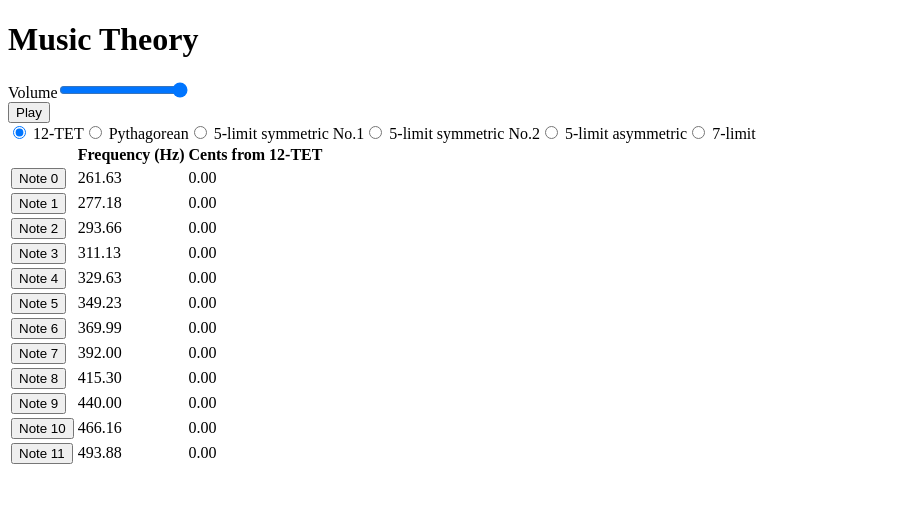
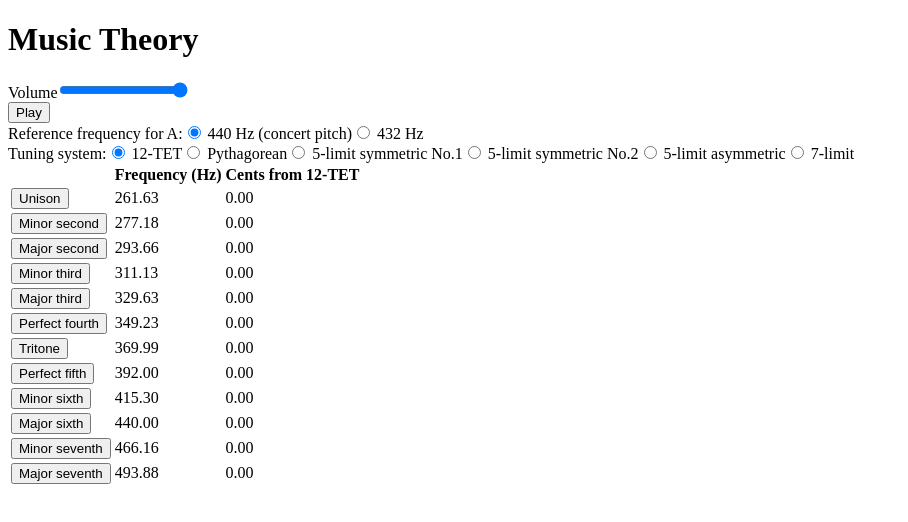
Before and after one commit to dszakallas/music-theory, a React (Create React App) app: page / in a window 1280 px wide. Shown: the top 522 px of the page, without its empty margins (0-908 px from the left). Built offline with nearby package versions, Linux system fonts and the light colour scheme.

Commit message:
add reference frequency chooser

```diff
--- a/src/audio.ts
+++ b/src/audio.ts
@@ -1,6 +1,6 @@
 import { range, array, map } from './iter';
 import { Clock } from './clock';
-import { pitchToFreqFromScale, eqTemperedToneToFreqScale, standardC } from './tuning';
+import { scales, pitchToFreq } from './tuning';
 
 export const createMaster = (ctx: AudioContext) => {
   const compr = ctx.createDynamicsCompressor();
@@ -45,7 +45,7 @@ export type AttackReleaseCurve = {
 
 const timeToSteal = 0.01;
 
-const defaultPitchToFreq = (pitch) => pitchToFreqFromScale(pitch, eqTemperedToneToFreqScale(standardC));
+const defaultPitchToFreq = pitchToFreq(scales['12tet']);
 
 export const createAttackReleaseOscillator = (arc: AttackReleaseCurve, ctx: AudioContext) => {
   const {attackDt, releaseDt, peakVol} = arc;
--- a/src/index.tsx
+++ b/src/index.tsx
@@ -4,7 +4,7 @@ import React from 'react';
 import {array, range, map} from './iter';
 
 import { createMaster, createAttackReleaseOscillator, createPoly, createSequencer } from './audio';
-import { primeToneToFreqScale, eqTemperedToneToFreqScale, diffInCents, numSemitones, standardC, pitchToFreqFromScale } from './tuning';
+import { diffInCents, numSemitones, scales, pitchToFreq, toneNames, eqTemperedTone } from './tuning';
 
 import type { Sequencer, Track } from './audio';
 
@@ -44,21 +44,20 @@ const volumeToSliderValue = v => {
 
 master.gain.value = initialVol;
 
-const baseTone = standardC;
-
-const tetTable = eqTemperedToneToFreqScale(baseTone);
-
-const tetCents = tetTable.map(e => diffInCents(e, baseTone));
-
 type Tuning = {name: string, description: string, tones: Array<number>};
 
 const tunings: Array<Tuning> = [
-  {name: '12-TET', description: '', tones: tetTable},
-  {name: 'Pythagorean', description: '', tones: primeToneToFreqScale(baseTone, 'pythagorean') },
-  {name: '5-limit symmetric No.1', description: '', tones: primeToneToFreqScale(baseTone, '5ls1')},
-  {name: '5-limit symmetric No.2', description: '', tones: primeToneToFreqScale(baseTone, '5ls2')},
-  {name: '5-limit asymmetric', description: '', tones: primeToneToFreqScale(baseTone, '5la')},
-  {name: '7-limit', description: '', tones: primeToneToFreqScale(baseTone, '7l')}
+  {name: '12-TET', description: '', tones: scales['12tet'] },
+  {name: 'Pythagorean', description: '', tones: scales['pythagorean'] },
+  {name: '5-limit symmetric No.1', description: '', tones: scales['5ls1']},
+  {name: '5-limit symmetric No.2', description: '', tones: scales['5ls2']},
+  {name: '5-limit asymmetric', description: '', tones: scales['5la']},
+  {name: '7-limit', description: '', tones: scales['7l']}
+];
+
+const refFreqs = [
+  {name: '440 Hz (concert pitch)', freq: eqTemperedTone(3) * (440 / 4)},
+  {name: '432 Hz', freq: eqTemperedTone(3) * (432 / 4)}
 ];
 
 const midiC = 48;
@@ -99,29 +98,29 @@ const greenSleeves: Track = {
   ]
 };
 
-const pitchToFreq = (i) => (pitch) => pitchToFreqFromScale(pitch, tunings[i].tones);
-
 class InstrumentDoc extends React.Component {
-  state: { tuning: number, playing: boolean };
+  state: { tuning: number, refFreq: number, playing: boolean };
   props: Record<string, never>;
   sequencer: Sequencer;
 
   constructor(props) {
     super(props);
-    this.state = {tuning: 0, playing: false};
+    this.state = {tuning: 0, refFreq: 0, playing: false};
     this.sequencer = createSequencer(poly, 120, greenSleeves, audioContext);
   }
 
   changeTuning(e) {
     const tuning = parseInt(e.currentTarget.value);
-    this.setState(() => {
-      this.sequencer.setPitchToFreq(pitchToFreq(tuning));
-      return {tuning};
-    });
+    this.setState({tuning});
   }
 
-  play(e) {
-    this.setState((state: {playing: boolean}, props) => {
+  changeRefFreq(e) {
+    const refFreq = parseInt(e.currentTarget.value);
+    this.setState({refFreq});
+  }
+
+  play() {
+    this.setState((state: {playing: boolean}) => {
       if (state.playing)
         this.sequencer.stop();
       else
@@ -131,18 +130,34 @@ class InstrumentDoc extends React.Component {
   }
 
   render() {
-    const i = this.state.tuning;
+    const [tuning, refFreq] = [this.state.tuning, this.state.refFreq];
+    const tones = pitchToFreq(tunings[tuning].tones, refFreqs[refFreq].freq);
+
+    this.sequencer.setPitchToFreq(tones);
+
+    const etTones = pitchToFreq(tunings[0].tones, refFreqs[refFreq].freq);
     const startOctave = 5;
     const startPitch = startOctave * numSemitones;
     return <div>
       <div>
         <button onClick={this.play.bind(this)} aria-pressed={this.state.playing}>Play</button>
       </div>
-      {tunings.map((e, j) => (
-        <React.Fragment key={j}>
-          <input type="radio" name="tuning" value={j} checked={i==j} onChange={this.changeTuning.bind(this)}></input> {e.name}
-        </React.Fragment>
-      ))}
+      <div>
+        Reference frequency for A:
+        {refFreqs.map((e, j) => (
+          <React.Fragment key={j}>
+            <input type="radio" name="ref-freq" value={j} checked={refFreq==j} onChange={this.changeRefFreq.bind(this)}></input> {e.name}
+          </React.Fragment>
+        ))}
+      </div>
+      <div>
+        Tuning system:
+        {tunings.map((e, j) => (
+          <React.Fragment key={j}>
+            <input type="radio" name="tuning" value={j} checked={tuning==j} onChange={this.changeTuning.bind(this)}></input> {e.name}
+          </React.Fragment>
+        ))}
+      </div>
       <table>
         <thead>
           <tr>
@@ -157,10 +172,10 @@ class InstrumentDoc extends React.Component {
               <td><button key={j} id={`note-${j}`} role="switch" aria-checked="false" onClick={() => poly.attack(
                 {pitch: j + startPitch, velocity: 127},
                 undefined,
-                pitchToFreq(i)
-              )}>Note {j}</button></td>
-              <td>{pitchToFreq(i)(j + startPitch).toFixed(2)}</td>
-              <td>{(diffInCents(tunings[i].tones[j], baseTone) - tetCents[j]).toFixed(2)}</td>
+                tones
+              )}>{toneNames[j]}</button></td>
+              <td>{tones(j + startPitch).toFixed(2)}</td>
+              <td>{diffInCents(tones(j + startPitch), etTones(j+startPitch)).toFixed(2)}</td>
             </tr>
           ), range(numSemitones)))}
         </tbody>
--- a/src/iter.ts
+++ b/src/iter.ts
@@ -37,4 +37,12 @@ export const zip = function*(its) {
 
 export const array = it => [...it];
 
+export const dict = it => {
+  const res = new Map();
+  for (const [k, v] of it) {
+    res[k] = v;
+  }
+  return res;
+};
+
 export const iter = col => col[Symbol.iterator]();
--- a/src/tuning.ts
+++ b/src/tuning.ts
@@ -1,4 +1,4 @@
-import {array, range, map, zip} from './iter';
+import {array, range, map, iter, zip} from './iter';
 
 export const numSemitones = 12;
 
@@ -11,10 +11,25 @@ const primeComponents = {
   '7l': [[], [-1, 1, 1, -1], [3, 0, 0, -1], [1, 1, -1], [-2, 0, 1], [2, -1], [1, 0, 1, -1], [-1, 1], [3, 0, -1], [0, -1, 1], [-2, 0, 0, 1], [-3, 1, 1]]
 };
 
+export const toneNames = [
+  'Unison',
+  'Minor second',
+  'Major second',
+  'Minor third',
+  'Major third',
+  'Perfect fourth',
+  'Tritone',
+  'Perfect fifth',
+  'Minor sixth',
+  'Major sixth',
+  'Minor seventh',
+  'Major seventh'
+];
+
 const primes = [2, 3, 5, 7, 11, 13, 17];
 
-const primeToneToFreq = (tones, i, base) => {
-  let tone = base;
+const primeTone = (tones) => (i) => {
+  let tone = 1;
   const primePowers = zip([primes, tones[i]]);
   for (const [prime, power] of primePowers) {
     tone = tone * (prime ** power);
@@ -22,21 +37,24 @@ const primeToneToFreq = (tones, i, base) => {
   return tone;
 };
 
-export const primeToneToFreqScale = (base, primeScale) => array(map(i => primeToneToFreq(primeComponents[primeScale], i, base), range(numSemitones)));
-
-export const eqTemperedToneToFreq = (i, base) => base * 2 ** (i/numSemitones);
-
-export const eqTemperedToneToFreqScale = (base) => array(map(i => eqTemperedToneToFreq(i, base), range(numSemitones)));
+export const eqTemperedTone = (i) => 2 ** (i/numSemitones);
 
 export const diffInCents = (f, b) => 1200 * Math.log2(f / b);
 
 export type MidiPitch = number;
 
-export const pitchToFreqFromScale = (pitch: MidiPitch, scale: Array<number>, startPitch = 48) => {
-  const freqPower = Math.floor((pitch - startPitch) / numSemitones);
-  const freqBase = scale[(pitch - startPitch) % numSemitones];
-  const freq = freqBase * (2 ** freqPower);
-  return freq;
+const scale = (getTone) => array(map(getTone, range(numSemitones)));
+
+export const scales = Object.fromEntries([
+  ['12tet', scale(eqTemperedTone)],
+  ...map(([k, v]) => [k, scale(primeTone(v))], iter(Object.entries(primeComponents)))
+]);
+
+export const standardC = eqTemperedTone(3) * 110;
+
+export const pitchToFreq = (scale, referenceFrequency = standardC, referencePitch = 48) => (pitch) => {
+  const p = pitch - referencePitch;
+  const power = Math.floor(p / numSemitones);
+  const tone = scale[p % numSemitones];
+  return referenceFrequency * tone * (2 ** power);
 };
-
-export const standardC = eqTemperedToneToFreq(3, 110);
```
